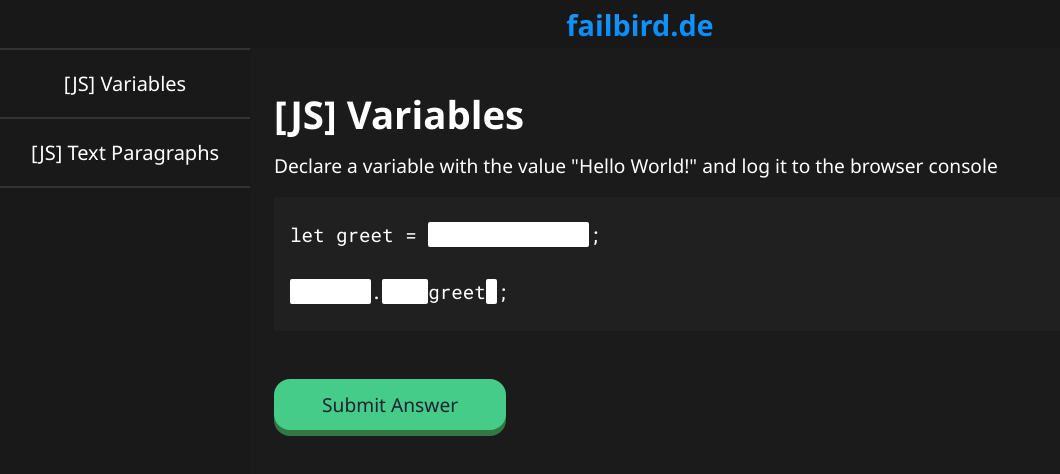
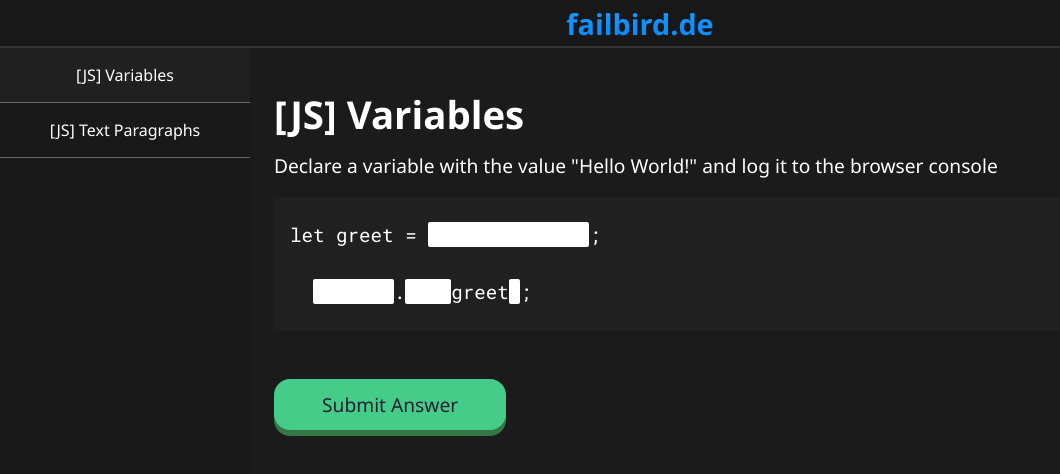
Before and after one commit to FailBird0/failbird.de, a plain HTML site: page exercises/js/index.html in a window 1280 px wide. Shown: the whole page, without its empty margins (0-1060 px from the left). Drawn offline with Linux system fonts and the light colour scheme.

Commit message:
Changed Styles, Slight Code Cleanup

```diff
--- a/exercises/src/main.js
+++ b/exercises/src/main.js
@@ -15,26 +15,30 @@ const Exercises = {
     {name: "[CSS] Structuring", desc: "Create a declaration to change the <em>background-color</em> of the documents <em>body</em> to <em>#2299ff</em>.", code:
       `{} {
         {}: {};
-}`, solutions: ["body", "background-color", "#2299ff"]},
+      }`,
+      solutions: ["body", "background-color", "#2299ff"]},
 
     {name: "[CSS] Font", desc: "Change the <em>font</em> of the document.", code:
       `body {
         font-{}: {};   /* Changes font family to "sans-serif" */
         font-{}: {};         /* Changes font size to 1.5rem */
         {}: #ccc;               /* Changes font color to #ccc */
-}`, solutions: ["family", "sans-serif", "size", "1.5rem", "color"]},
+      }`,
+      solutions: ["family", "sans-serif", "size", "1.5rem", "color"]},
 
     {name: "[CSS] Universal Selector", desc: "Use the <em>universal selector</em> to remove all <em>margin</em> and <em>padding</em> from all elements.", code:
       `{} {
         {}: 0;
         {}: 0;
-}`, solutions: ["*", "margin", "padding"]},
+      }`,
+      solutions: ["*", "margin", "padding"]},
   ],
   js: [
     {name: "[JS] Variables", desc: "Declare a variable with the value \"Hello World!\" and log it to the browser console", code:
       `let greet = {};
 
-{}.{}greet{};`, solutions: ["\"Hello World!\"", "console", "log(", ")"]},
+      {}.{}greet{};`,
+      solutions: ["\"Hello World!\"", "console", "log(", ")"]},
 
     {name: "[JS] Text Paragraphs", desc: "Create a <em>Paragraph</em>.", code: `<{}>My Paragraph</{}>`, solutions: ["p", "p"]},
   ]
@@ -78,7 +82,8 @@ function buildExercise(exercise) {
   while (codeText.indexOf("{}") !== -1) {
     const sln = exercise.solutions[iter];
 
-    codeText = codeText.replace("{}", `<input type="text" maxlength="${sln.length}" style="width: ${sln.length}ch">`);
+    codeText = codeText.replace("{}", `<input type="text" maxlength="${sln.length}" style="width: ${sln.length}ch">`)
+                       .replace(/^ {4}/gm, "");
 
     iter++;
   }
--- a/exercises/src/style.css
+++ b/exercises/src/style.css
@@ -25,6 +25,7 @@ body {
 nav {
   background-color: #181818;
   grid-area: nav;
+  border-bottom: 2px solid #333;
   display: flex;
   justify-content: center;
   align-items: center;
@@ -40,12 +41,15 @@ nav h1 {
   grid-area: selection;
 }
 #exercises button {
-  padding: 1.25rem 1rem;
-  border-bottom: 2px solid #333;
-  font-size: 1.25rem;
+  padding: 1rem 1rem;
+  border-bottom: 1px solid #666;
+  font-size: 16px;
 }
-#exercises button:first-of-type {
-  border-top: 2px solid #333;
+#exercises button:nth-of-type(2n + 1) {
+  background-color: #202020;
+}
+#exercises button.completed {
+  background-color: #0b0;
 }
 
 main {
```
Lines whose indentation alone changed are shown as unchanged.
